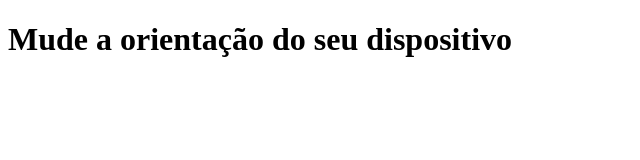
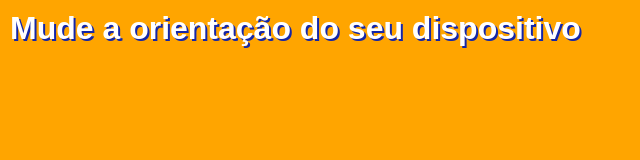
Before and after one commit to ronaldoGT/html-css, a plain HTML site: page exercicios/exe026/imagens/mq002/index.html in a window 1280 px wide. Shown: the whole page, without its empty margins (0-640 px from the left). Drawn offline with Linux system fonts and the light colour scheme.

Commit message:
exercicio 26 teste orientação com cores sem imagens

```diff
--- a/exercicios/exe026/imagens/mq002/estilos/paisagem.css
+++ b/exercicios/exe026/imagens/mq002/estilos/paisagem.css
@@ -1,3 +1,9 @@
 @charset "UTF-8";
 
 /* Aparelhor deitado (landscape)*/
+
+body {
+    background-color: orange;
+    background-image: url(../imagens/portrait.jpg);
+    background-position: left bottom;
+}
--- a/exercicios/exe026/imagens/mq002/estilos/retrato.css
+++ b/exercicios/exe026/imagens/mq002/estilos/retrato.css
@@ -1,3 +1,9 @@
 @charset "UTF-8";
 
 /* Aparelho e pé (portrait) */
+
+body {
+    background-color: yellow;
+    background: url(../imagens/portrait.jpg);
+    background-position: center bottom;
+}
--- a/exercicios/exe026/imagens/mq002/estilos/style.css
+++ b/exercicios/exe026/imagens/mq002/estilos/style.css
@@ -1,3 +1,23 @@
 @charset "UTF-8";
 
 /* Configurações gerais */
+
+* {
+    margin: 0px;
+    padding: 0px;
+    font-family: Arial, Helvetica, sans-serif;
+}
+
+html, body {
+    width: 100vw;
+    height: 100vh;
+    background-color: #233eff;
+    background-size: contain;
+    background-repeat: no-repeat;
+}
+
+h1 {
+    color: white;
+    text-shadow: 2px 2px 0px #1526a7;
+    padding: 10px;
+}
```
Also changed, not shown: exercicios/exe026/imagens/cev-portrait.jpg (renamed from exercicios/exe026/imagens/._cev-portrait.jpg), exercicios/exe026/imagens/mq002/imagens/portrait.jpg (renamed from exercicios/exe026/imagens/mq002/imagens/._cev-portrait.jpg).
